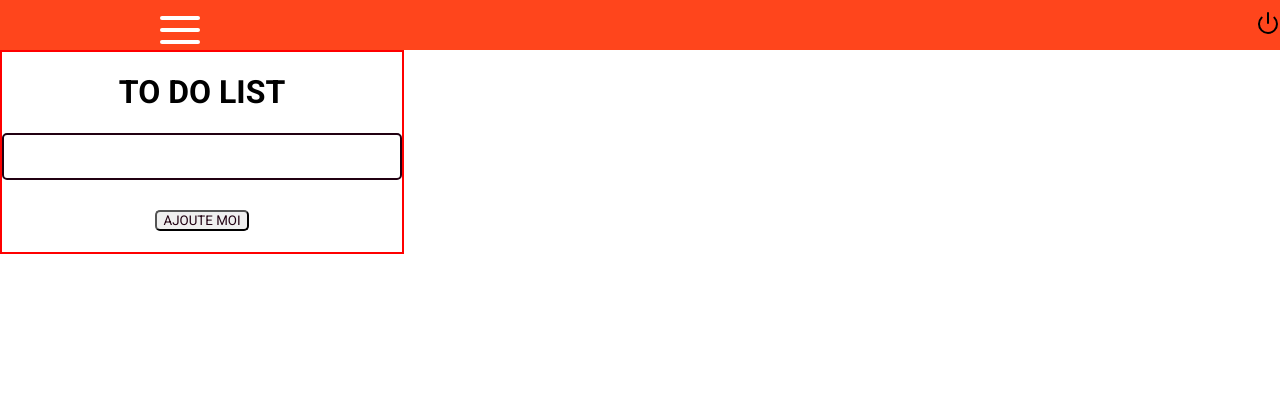
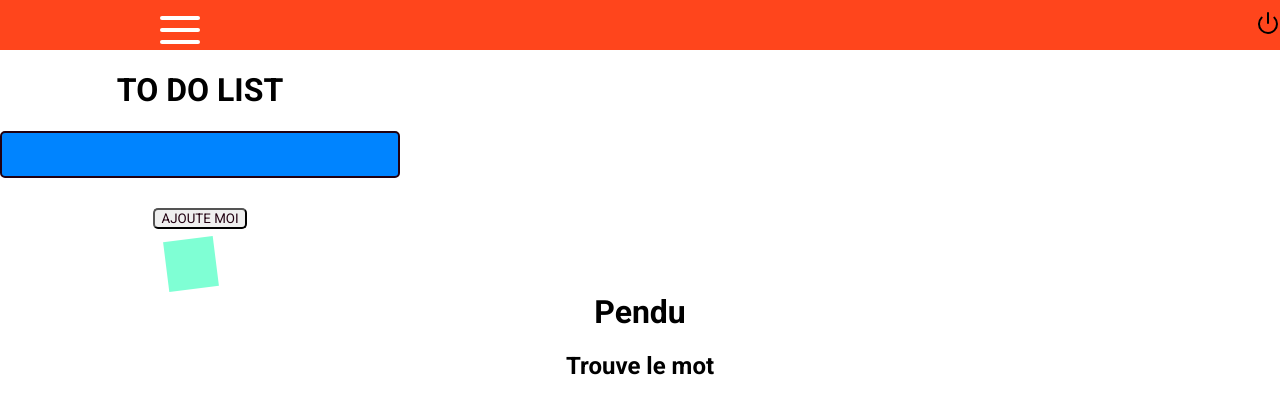
Before and after one commit to Chr1st0B/portfolio, a React (Create React App) app: page /Surprise in a window 1280 px wide. Shown: the top 414 px of the page. Built offline with nearby package versions, Linux system fonts and the light colour scheme.

Commit message:
portfolioSave5

```diff
--- a/src/App.css
+++ b/src/App.css
@@ -391,7 +391,7 @@ svg {
 
 @media (max-width:460px){
   .bar{
-    width: 200px;
+    width: 300px;
   }
 }
 
@@ -527,21 +527,79 @@ button{
 .surpriseBox1{
   width: 400px;
   height: 200px;
-  border: 2px solid red;
+  /* border: 2px solid red; */
+}
+
+.surpriseBox1 input{
+  margin-top:10px;
+  font-size: 20px;
+}
+
+@keyframes wheelHueColor{
+  0%{
+    color: black;
+  }
+  50%{
+    color: yellow;
+  }
+  100%{
+    color: black;
+  }
 }
 
 .task {
   width: 200px;
   height: 50px;
-  background-color:aquamarine;
+  background-color:yellow;
   display: flex;
   justify-content: center;
   align-items: center;
   margin-top:5px;
-  border: 2px solid navy;
+  /* animation: moveTask 5s infinite; */
 }
-.surpriseBox1 input{
+.task:hover{
+  transform: scale(2) rotate(360deg);
+}
+/* @keyframes moveTask {
+  25%{
+    transform: rotate(0deg)
+  }
+  50%{
+    transform: rotate(360deg)
+  }
+  75%{
+    transform: rotate(-360deg)
+  }
+} */
+
+input{
   margin-top:10px;
   font-family: 'Segoe UI', Tahoma, Geneva, Verdana, sans-serif;
   font-size: 20px;
+  background-color: rgb(0, 132, 255);
 }
+
+/* CSS Bouger image */
+.carre {
+  width: 50px;
+  height: 50px;
+  background-color: aquamarine;
+  margin:10px;
+  animation: rotateMe 4s linear infinite;
+  margin-top: 10px;
+}
+
+@keyframes rotateMe {
+  0% {
+    transform:  translateX(0px);
+  }
+  25% {
+    transform:  translateX(300px);
+  }
+  50%{
+    transform: translateX(0px) rotate(360deg);
+  }
+  75%{
+    transform: translateX(300px) rotate(360deg);
+  }
+}
--- a/src/components/Surprise.js
+++ b/src/components/Surprise.js
@@ -45,9 +45,12 @@ const Surprise = () => {
                     setTaskName('')
                     }}
                 >AJOUTE MOI</button>
+
+                <div className="carre"></div>
             </div>
             <div className="surpriseBox2">
-
+                <h1>Pendu</h1>
+                <h2>Trouve le mot</h2>
             </div>
         </div>
     )
```
